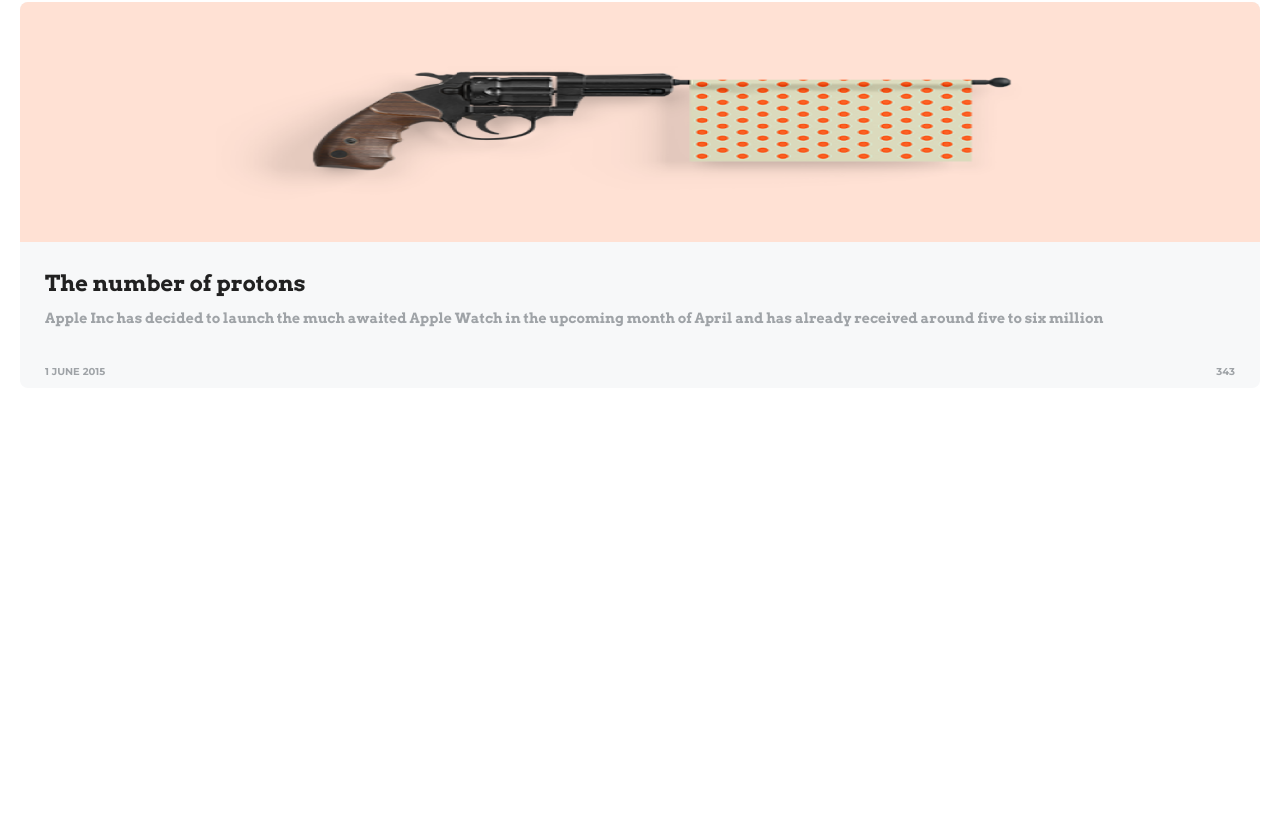
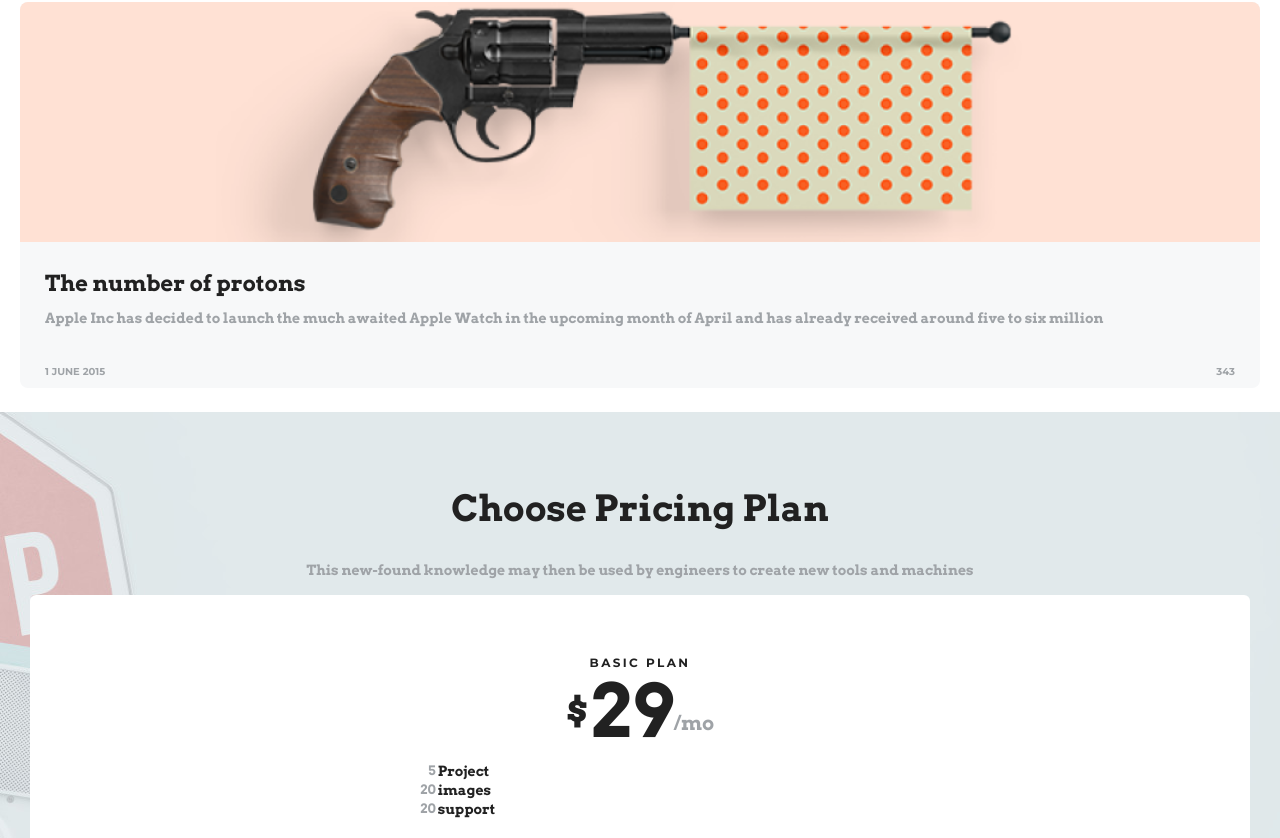
Before and after one commit to andreycrane/markup_contest, a Vue app: page / in a window 1280 px wide. Shown: the part 3683-4521 px from the top of the page. Before the commit the page ends 4095 px from the top, so only its background shows below. Built offline with nearby package versions, Linux system fonts and the light colour scheme.

Commit message:
pricing cards in progress

```diff
--- a/src/App.vue
+++ b/src/App.vue
@@ -3,6 +3,7 @@
     <Header />
     <Features />
     <NewsFeed />
+    <Pricing />
   </div>
 </template>
 
@@ -10,7 +11,7 @@
 import Header from "./components/Header/Header.vue";
 import Features from "./components/Features/Features.vue";
 import NewsFeed from "./components/NewsFeed/NewsFeed.vue";
-/*import Pricing from "./components/Pricing/Pricing.vue";*/
+import Pricing from "./components/Pricing/Pricing.vue";
 /*import GetStarted from "./components/GetStarted/GetStarted.vue";*/
 /*import ContactUs from "./components/ContactUs/ContactUs.vue";*/
 /*import Map from "./components/Map/Map.vue";*/
@@ -22,7 +23,7 @@ export default {
     Header,
     Features,
     NewsFeed,
-    /*Pricing,*/
+    Pricing,
     /*ContactUs,*/
     /*GetStarted,*/
     /*Map,*/
--- a/src/components/NewsItem/news-item.css
+++ b/src/components/NewsItem/news-item.css
@@ -12,6 +12,7 @@
 .item-img {
   height: 240px;
   border-radius: 8px 8px 0 0;
+  object-fit: cover;
 }
 
 .item-preview {
--- a/src/components/Pricing/Pricing.vue
+++ b/src/components/Pricing/Pricing.vue
@@ -1,20 +1,57 @@
 <template>
-  <div>
-    <h2>Choose Pricing Plan</h2>
-    <span>
-      This new-found knowledge may then be used
-      by engineers to create new tools and machines
+  <section class="pricing">
+    <h2 class="header">Choose Pricing Plan</h2>
+    <span class="subheader">
+      This new-found knowledge may then be used by engineers to create new tools
+      and machines
     </span>
-    <PricingCard />
-    <PricingCard />
-    <PricingCard />
-  </div>
+    <PricingCard
+      v-for="(plan, key) in plans"
+      :key="key"
+      :title="plan.title"
+      :price="plan.price"
+      :projects="plan.projects"
+      :images="plan.images"
+      :support="plan.support"
+      :popular="plan.popular"
+    />
+  </section>
 </template>
 
 <script>
-import PricingCard from '../PricingCard/PricingCard';
+import PricingCard from "@/components/PricingCard/PricingCard";
 
-export default { components: { PricingCard } };
+export default {
+  data() {
+    return {
+      plans: [
+        {
+          title: "BASIC PLAN",
+          price: "29",
+          projects: "5",
+          images: "20",
+          support: "9/5"
+        },
+        {
+          title: "TEAM PLAN",
+          price: "59",
+          projects: "10",
+          images: "40",
+          support: "12/7",
+          popular: true
+        },
+        {
+          title: "BASIC PLAN",
+          price: "199",
+          projects: "Unlimited",
+          images: "Unlimited",
+          support: "24/7"
+        }
+      ]
+    };
+  },
+  components: { PricingCard }
+};
 </script>
 
-<style src="./pricing.css"> </style>
+<style scoped src="./pricing.css"></style>
--- a/src/components/Pricing/pricing.css
+++ b/src/components/Pricing/pricing.css
@@ -0,0 +1,22 @@
+.pricing {
+  display: flex;
+  flex-direction: column;
+  padding: 72px 30px;
+  background: url(../../assets/image/bg1.png);
+  background-repeat: no-repeat;
+  font-family: Arvo;
+  text-align: center;
+}
+
+.header {
+  font-size: 36px;
+  line-height: 48px;
+  color: #212121;
+  margin: 0 0 25px;
+}
+
+.subheader {
+  font-size: 14px;
+  line-height: 26px;
+  color: #9FA3A7;
+}
--- a/src/components/PricingCard/PricingCard.vue
+++ b/src/components/PricingCard/PricingCard.vue
@@ -1,11 +1,43 @@
 <template>
-  <div>
-    <span>Pricing card</span>
+  <div class="pricing-card">
+    <span v-text="title" class="plan-title" />
+    <div class="plan-price">
+      <span class="plan-currency">$</span>
+      <span class="price" v-text="price" />
+      <span class="plan-period">/mo</span>
+    </div>
+    <div class="features-section">
+      <span class="feature" v-for="(feature, key) in features" :key="key">
+        <span v-text="feature.value" class="feature-value" />
+        <span v-text="feature.label" class="feature-title" />
+      </span>
+    </div>
+    <a class="buy-btn">Buy now</a>
   </div>
 </template>
 
 <script>
-export default {};
+export default {
+  props: ["title", "price", "projects", "images", "support", "popular"],
+  computed: {
+    features() {
+      return [
+        {
+          label: "Project",
+          value: this.projects
+        },
+        {
+          label: "images",
+          value: this.images
+        },
+        {
+          label: "support",
+          value: this.images
+        }
+      ];
+    }
+  }
+};
 </script>
 
-<style src="./pricing-card.css"> </style>
+<style scoped src="./pricing-card.css"></style>
--- a/src/components/PricingCard/pricing-card.css
+++ b/src/components/PricingCard/pricing-card.css
@@ -0,0 +1,74 @@
+.pricing-card {
+  display: flex;
+  flex-direction: column;
+  background: #ffffff;
+  border-radius: 6px;
+  padding: 60px 0;
+  margin: 12px 0;
+}
+
+.plan-title {
+  font-family: Montserrat;
+  font-weight: bold;
+  font-size: 12px;
+  line-height: 15px;
+  text-align: center;
+  letter-spacing: 2.4px;
+  color: #212121;
+  margin-bottom: 16px;
+}
+
+.plan-price {
+  display: flex;
+  justify-content: center;
+  font-family: Arvo;
+  color: #212121;
+  margin-bottom: 26px;
+}
+
+.plan-currency {
+  font-size: 38px;
+  line-height: 48px;
+  align-self: flex-start;
+}
+
+.plan-price {
+  font-size: 74px;
+  line-height: 50px;
+}
+
+.plan-period {
+  font-size: 20px;
+  line-height: 25px;
+  color: #9fa3a7;
+  align-self: flex-end;
+}
+
+.features-section {
+  display: flex;
+  flex-direction: column;
+  margin-bottom: 29px;
+}
+
+.feature {
+  display: grid;
+  grid-template-columns: 1fr 2fr;
+  grid-template-rows: auto;
+}
+
+.feature-title {
+  padding: 1px;
+  text-align: left;
+  font-weight: bold;
+  font-size: 14px;
+  line-height: 17px;
+  color: #212121;
+}
+
+.feature-value {
+  padding: 1px;
+  text-align: right;
+  font-size: 13px;
+  line-height: 16px;
+  color: #9FA3A7;
+}
```
